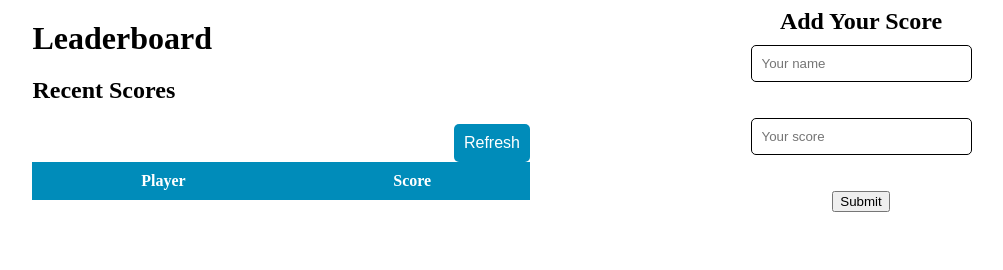
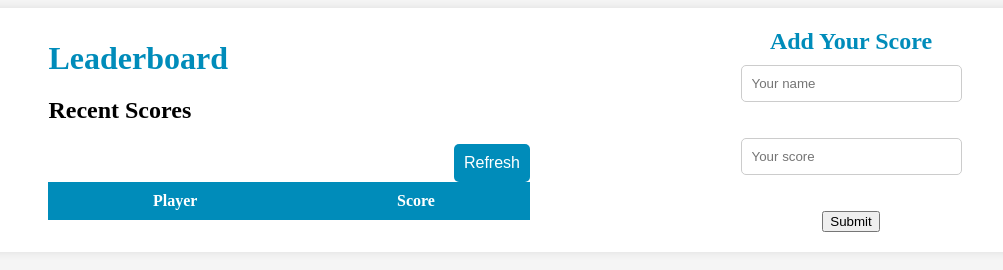
Before and after one commit to MarcoDDM/leaderboard, a website built with webpack: page src/index.html in a window 1280 px wide. Shown: the whole page, without its empty margins (100-1103 px from the left). Built offline with nearby package versions, Linux system fonts and the light colour scheme.

Commit message:
Add styles

```diff
--- a/src/style.css
+++ b/src/style.css
@@ -1,10 +1,21 @@
+/* Define a background color for the whole page */
+body {
+  background-color: #f5f5f5;
+}
+
+/* Define a container to hold the leaderboard and form */
 .container {
   display: grid;
   grid-template-columns: 1fr 1fr;
   grid-gap: 20px;
   align-items: center;
+  background-color: #fff;
+  padding: 20px;
+  box-shadow: 0px 0px 10px rgba(0, 0, 0, 0.1);
+  border-radius: 5px;
 }
 
+/* Style the leaderboard section */
 .leaderboard {
   display: flex;
   flex-direction: column;
@@ -21,6 +32,7 @@
 .leaderboard h1 {
   margin: 0;
   margin-right: 10px;
+  color: #008cba;
 }
 
 .leaderboard table {
@@ -34,6 +46,7 @@
   font-size: 1.5em;
   font-weight: bold;
   padding: 10px;
+  color: #008cba;
 }
 
 .leaderboard th,
@@ -71,6 +84,7 @@
   background-color: #00688b;
 }
 
+/* Style the form section */
 .form-container {
   display: flex;
   flex-direction: column;
@@ -81,6 +95,7 @@
 .form-container h2 {
   margin: 0;
   margin-bottom: 10px;
+  color: #008cba;
 }
 
 .form-container form {
@@ -91,6 +106,7 @@
 
 .form-container label {
   margin-bottom: 5px;
+  color: #333;
 }
 
 .form-container input[type="text"],
@@ -98,7 +114,7 @@
   padding: 10px;
   border-radius: 5px;
   width: 100%;
-  border: 1px solid;
+  border: 1px solid #ccc;
 }
 
 .form-container input[type="submit"] {
```
